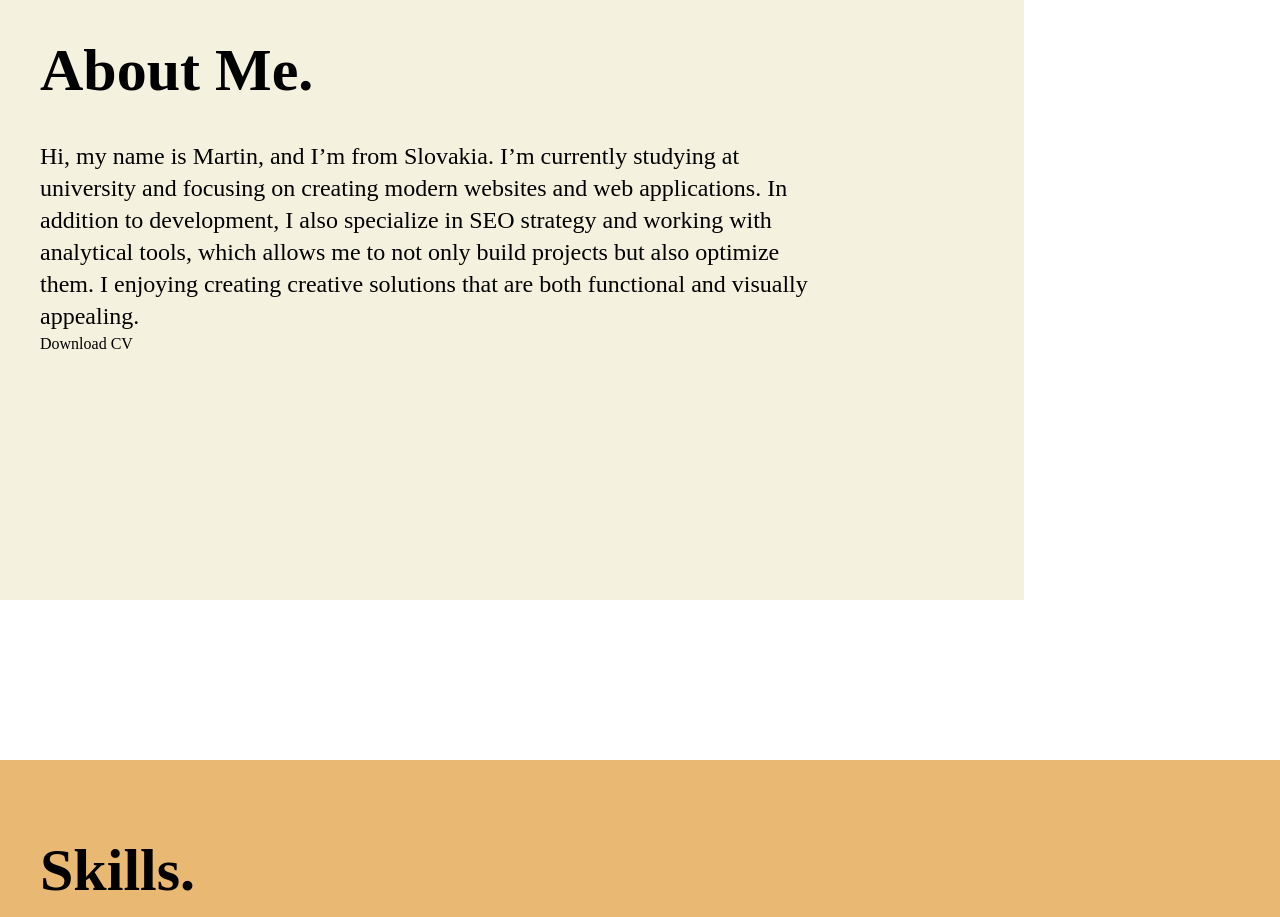
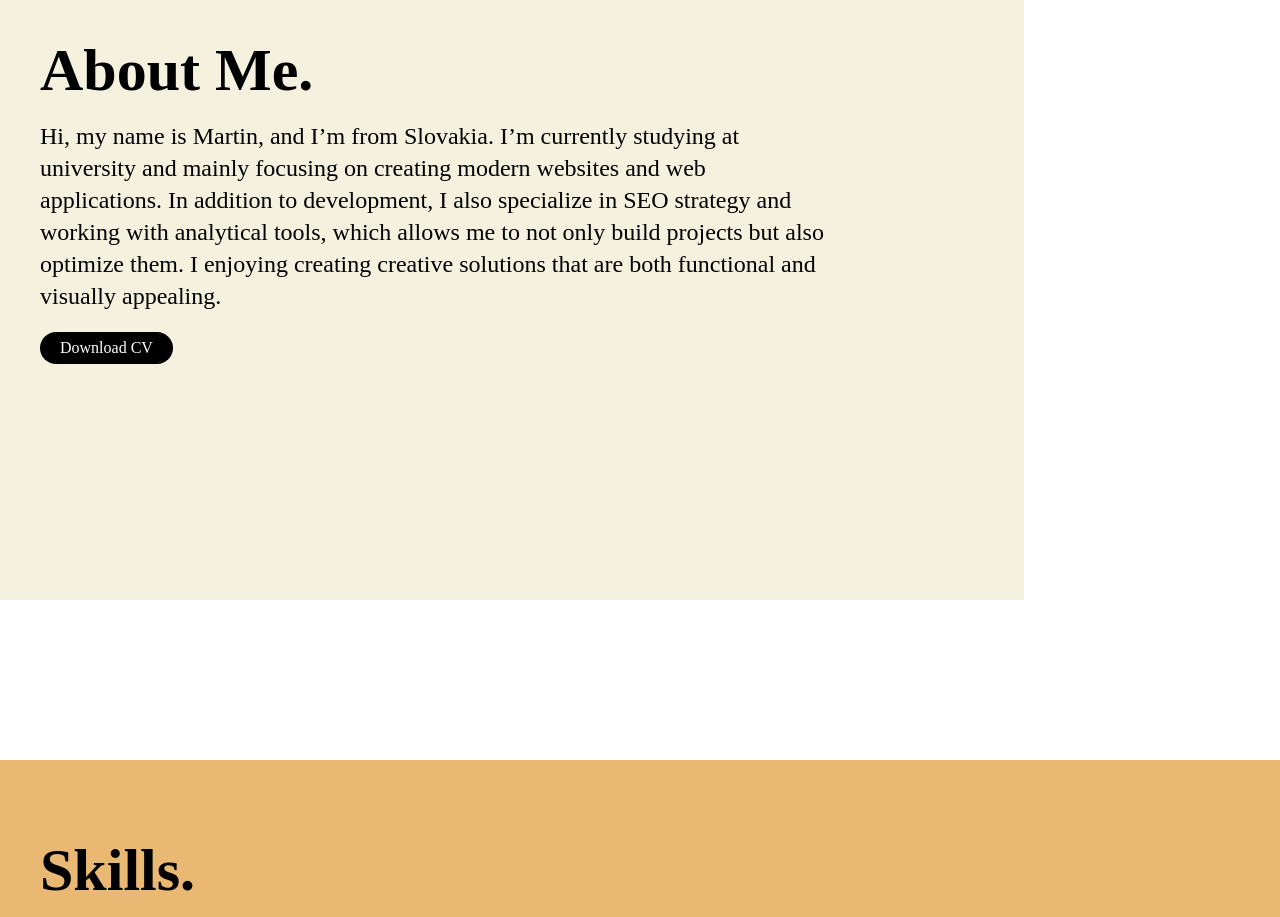
Before and after one commit to mxrshall/myportfolio, a React (Vite) app: page / in a window 1280 px wide. Shown: the part 840-1757 px from the top of the page. Built offline with nearby package versions, Linux system fonts and the light colour scheme; a web font is replaced by a local one.

Commit message:
Pridanie tlacidla a upravenie sekcie

```diff
--- a/src/About.jsx
+++ b/src/About.jsx
@@ -10,8 +10,8 @@ export default function About() {
     >
       <div className="w-4/5 h-4/5 bg-[#F4F1DE] flex flex-col items-start justify-start px-10 py-20">
         <SectionTitle title="About Me." color="1" />
-        <div className="w-5/6 text-2xl mt-10">
-          Hi, my name is Martin, and I’m from Slovakia. I’m currently studying at university and focusing on creating modern websites and web applications. In addition to development, I also specialize in SEO strategy and working with analytical tools, which allows me to not only build projects but also optimize them. I enjoying creating creative solutions that are both functional and visually appealing.
+        <div className="w-5/6 text-2xl my-5">
+          Hi, my name is Martin, and I’m from Slovakia. I’m currently studying at university and mainly focusing on creating modern websites and web applications. In addition to development, I also specialize in SEO strategy and working with analytical tools, which allows me to not only build projects but also optimize them. I enjoying creating creative solutions that are both functional and visually appealing.
         </div>
         <SectionButton title="Download CV"/>
       </div>
--- a/src/Project.jsx
+++ b/src/Project.jsx
@@ -1,6 +1,5 @@
 import Tag from "./Tag";
 import { motion, useAnimation } from "framer-motion";
-import { useState } from "react";
 
 export default function Project({ title, image, tags, url }) {
     const imageControls = useAnimation();
--- a/src/SectionButton.jsx
+++ b/src/SectionButton.jsx
@@ -1,6 +1,6 @@
 export default function SectionButton({ title }) {
     return (
-        <button>
+        <button className="bg-black text-white text-base rounded-2xl px-5 py-1 hover:bg-[#D8A65C] transition duration-300">
             {title}
         </button>
     );
```
